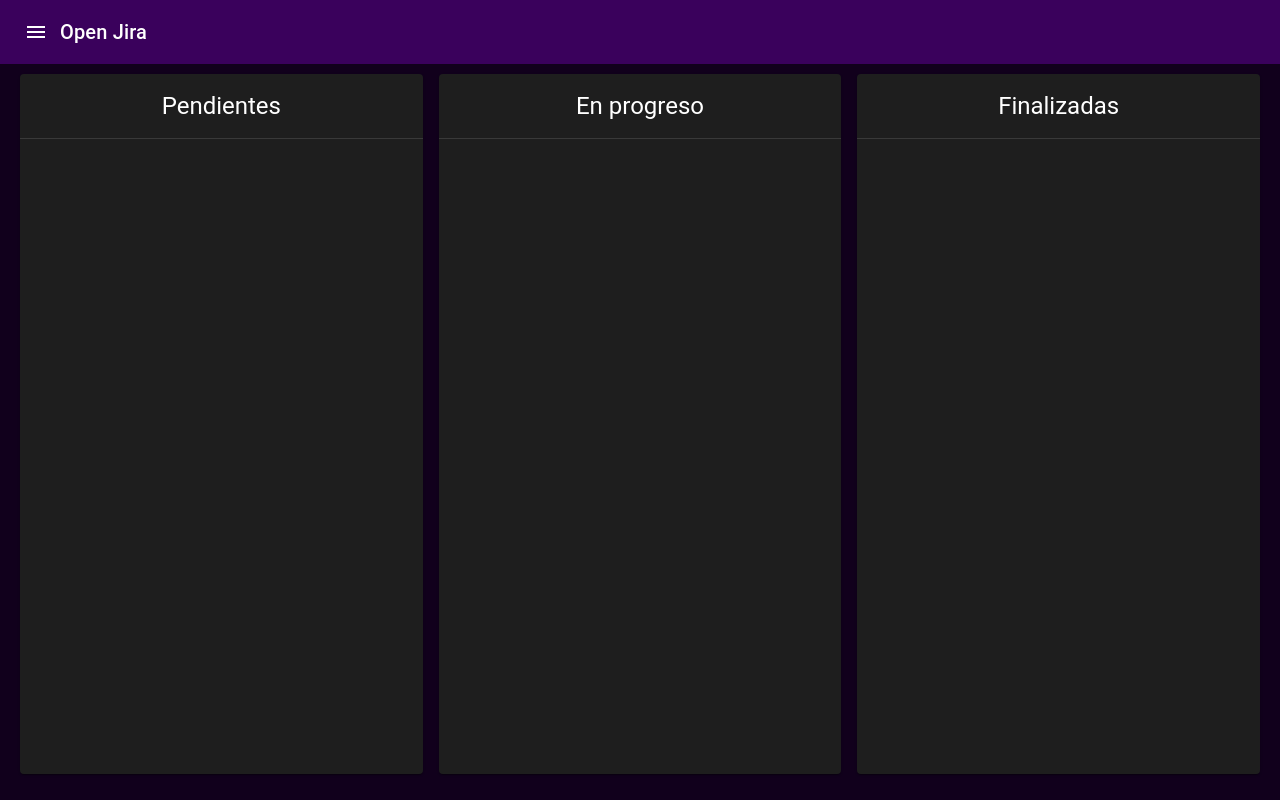
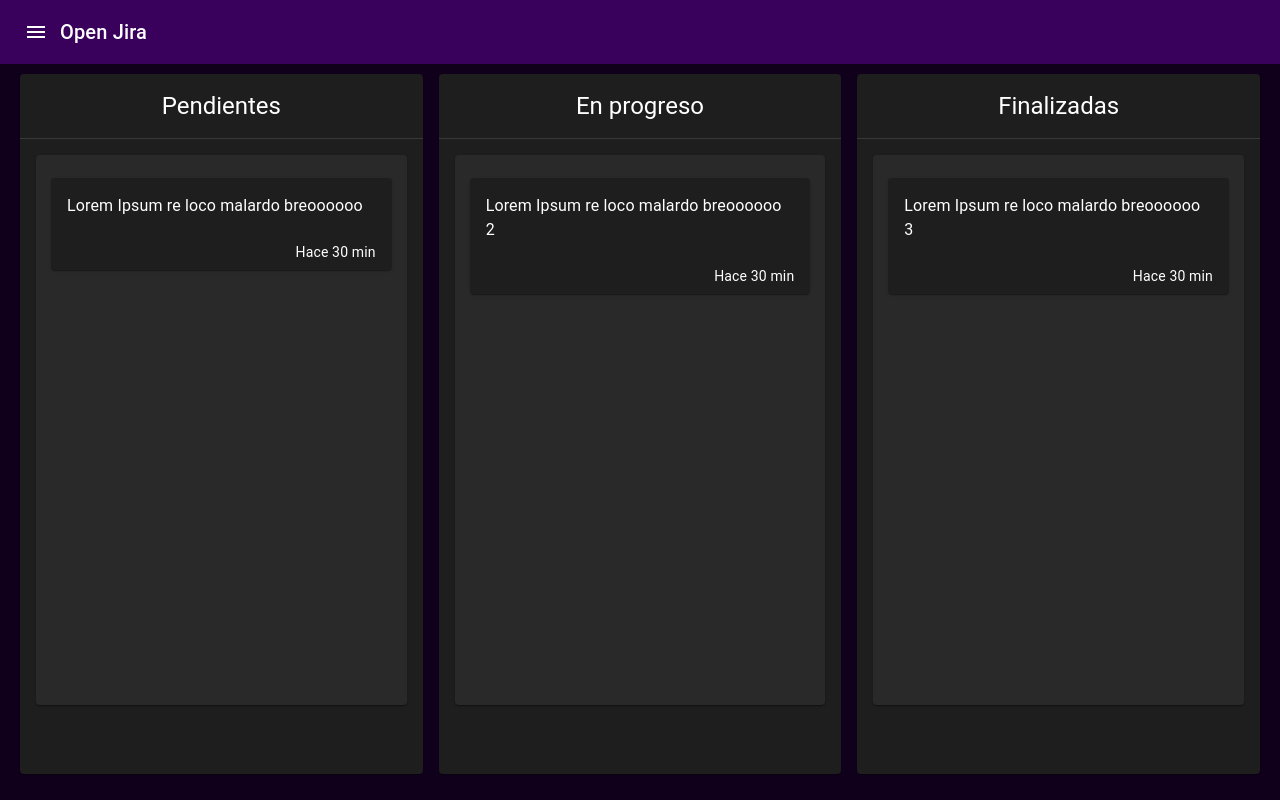
Before and after one commit to Auchan22/openJira, a Next.js app: page / in a window 1280 px wide. Built offline with nearby package versions, Linux system fonts and the light colour scheme.

Commit message:
Clase 109: Renderizado Dinamico de tarjetas

```diff
--- /dev/null
+++ b/components/ui/EntryCard.tsx
@@ -0,0 +1,32 @@
+import {
+  Card,
+  CardActionArea,
+  CardActions,
+  CardContent,
+  Typography,
+} from '@mui/material';
+import type { FC } from 'react';
+import { Entry } from '../../interfaces';
+
+interface Props {
+  data: Entry;
+}
+
+export const EntryCard: FC<Props> = ({ data }) => {
+  return (
+    <Card sx={{ marginBottom: 1 }}>
+      <CardActionArea>
+        <CardContent>
+          <Typography sx={{ whiteSpace: 'pre-line' }}>
+            {data.description}
+          </Typography>
+        </CardContent>
+        <CardActions
+          sx={{ display: 'flex', justifyContent: 'flex-end', paddingRight: 2 }}
+        >
+          <Typography variant='body2'>Hace 30 min</Typography>
+        </CardActions>
+      </CardActionArea>
+    </Card>
+  );
+};
--- /dev/null
+++ b/components/ui/EntryList.tsx
@@ -0,0 +1,38 @@
+import { List, Paper } from '@mui/material';
+import { FC, useContext, useMemo } from 'react';
+import { EntriesContext } from '../../context/entries';
+import { EntryStatus } from '../../interfaces';
+import { EntryCard } from './';
+
+interface Props {
+  status: EntryStatus;
+}
+
+export const EntryList: FC<Props> = ({ status }) => {
+  const { entries } = useContext(EntriesContext);
+  const entriesFiltred = useMemo(
+    () => entries.filter((entry) => entry.status === status),
+    // eslint-disable-next-line react-hooks/exhaustive-deps
+    [entries],
+  );
+
+  return (
+    <div>
+      <Paper
+        sx={{
+          height: 'calc(100vh - 250px)',
+          overflow: 'scroll',
+          overflowX: 'hidden',
+          backgroundColor: 'transparent',
+          padding: '15px',
+        }}
+      >
+        <List sx={{ opacity: 1 }}>
+          {entriesFiltred.map((e) => (
+            <EntryCard data={e} key={e._id} />
+          ))}
+        </List>
+      </Paper>
+    </div>
+  );
+};
--- a/components/ui/index.ts
+++ b/components/ui/index.ts
@@ -1,2 +1,4 @@
 export * from './Navbar';
 export * from './Sidebar';
+export * from './EntryCard';
+export * from './EntryList';
--- a/interfaces/index.ts
+++ b/interfaces/index.ts
@@ -1 +1 @@
-export * from './entry';
+export * from './entry.types';
--- a/pages/index.tsx
+++ b/pages/index.tsx
@@ -1,6 +1,7 @@
 import { Card, CardContent, CardHeader, Grid, Divider } from '@mui/material';
 import type { NextPage } from 'next';
 import { Layout } from '../components/layouts';
+import { EntryList } from '../components/ui';
 
 const Home: NextPage = () => {
   return (
@@ -13,7 +14,9 @@
               sx={{ textAlign: 'center', fontWeight: 'bold' }}
             />
             <Divider />
-            <CardContent></CardContent>
+            <CardContent>
+              <EntryList status='pending' />
+            </CardContent>
           </Card>
         </Grid>
         <Grid item xs={12} sm={4}>
@@ -23,6 +26,9 @@
               sx={{ textAlign: 'center', fontWeight: 'bold' }}
             />
             <Divider />
+            <CardContent>
+              <EntryList status='in-progress' />
+            </CardContent>
           </Card>
         </Grid>
         <Grid item xs={12} sm={4}>
@@ -32,6 +38,9 @@
               sx={{ textAlign: 'center', fontWeight: 'bold' }}
             />
             <Divider />
+            <CardContent>
+              <EntryList status='finished' />
+            </CardContent>
           </Card>
         </Grid>
       </Grid>
```
Also changed, not shown: interfaces/entry.types.ts (renamed from interfaces/entry.ts).
